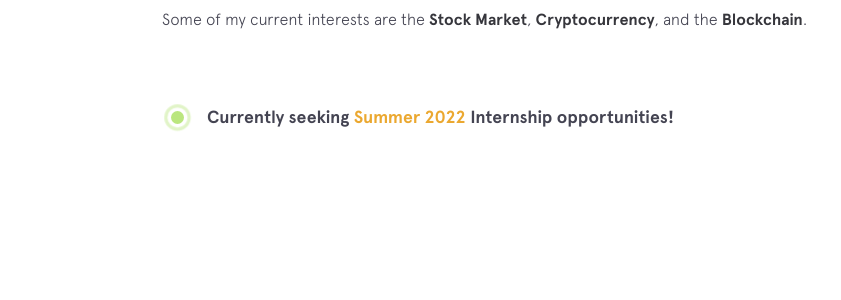
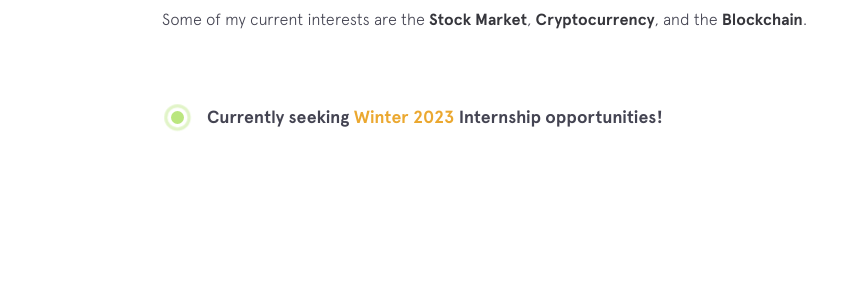
Before and after one commit to rohanxminocha/personal-website-v1, a Jekyll site: the page built from index.html, in a window 1280 px wide and 900 px high, scrolled down 1162 px. Shown: the part 154-454 px from the top of the window, without its empty margins (288-1129 px from the left). Built offline with Jekyll 4.4.1, drawn with Linux system fonts in a browser that asks for light colours; nearby versions of some CDN libraries.

Commit message:
Update employment-status.html

```diff
--- a/_includes/employment-status.html
+++ b/_includes/employment-status.html
@@ -3,5 +3,5 @@
     <div class="status__light__ring"></div>
     <div class="status__light__led"></div>
   </div>
-  <div class="status__message">Currently seeking <span style="color:#eba830">Summer 2022</span> Internship opportunities!</div>
+  <div class="status__message">Currently seeking <span style="color:#eba830">Winter 2023</span> Internship opportunities!</div>
 </a>
```
